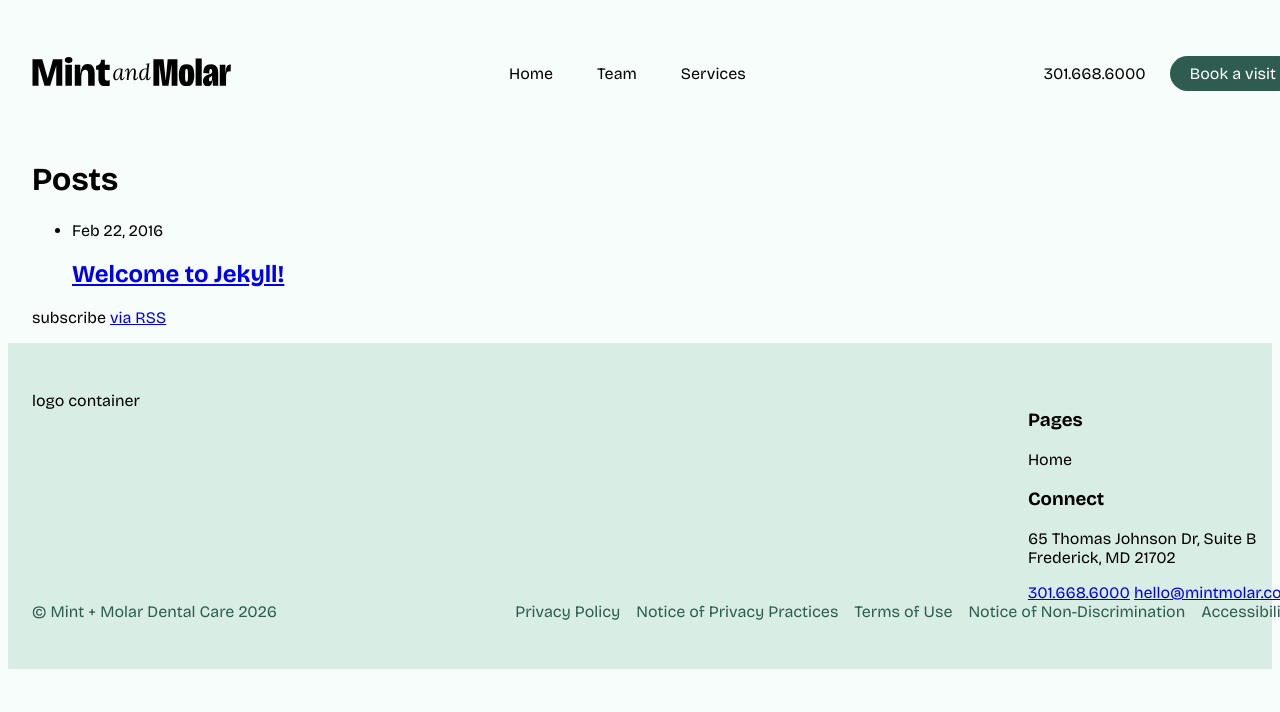
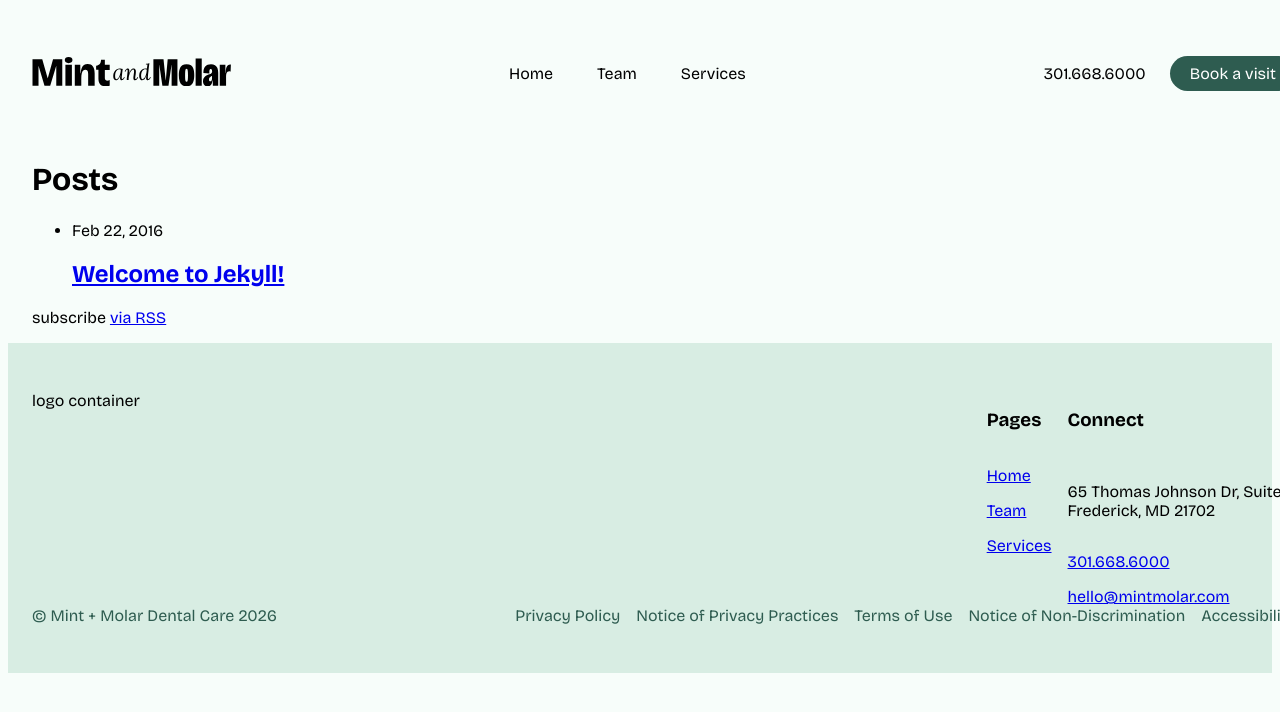
Before and after one commit to naher94/mintmolar.com, a Jekyll site: the page built from index.html, in a window 1280 px wide. Shown: the top 712 px of the page. Built offline with Jekyll 4.4.1, drawn with Linux system fonts in a browser that asks for light colours.

Commit message:
Update footer.html

```diff
--- a/_includes/footer.html
+++ b/_includes/footer.html
@@ -5,12 +5,14 @@
       <div>
         logo container
       </div>
-      <div class="nav-section">
-        <div class="nav-container">
+      <div class="nav-section scaffold-flex">
+        <div class="nav-container scaffold-flex scaffold-flex-col">
           <h3>Pages</h3>
-          Home
+          <a class="" href="{{ site.baseurl }}/">Home</a>
+          <a class="" href="{{ site.baseurl }}/team">Team</a>
+          <a class="" href="{{ site.baseurl }}/services">Services</a>
         </div>
-        <div class="nav-container">
+        <div class="nav-container scaffold-flex scaffold-flex-col">
           <h3>Connect</h3>
           <p>{{ site.data.contact.address.street }}<br>{{ site.data.contact.address.city }}, {{ site.data.contact.address.state }} {{ site.data.contact.address.zip }}</p>
           <a href="tel:{{ site.data.contact.phone_link }}">{{ site.data.contact.phone }}</a>
```
